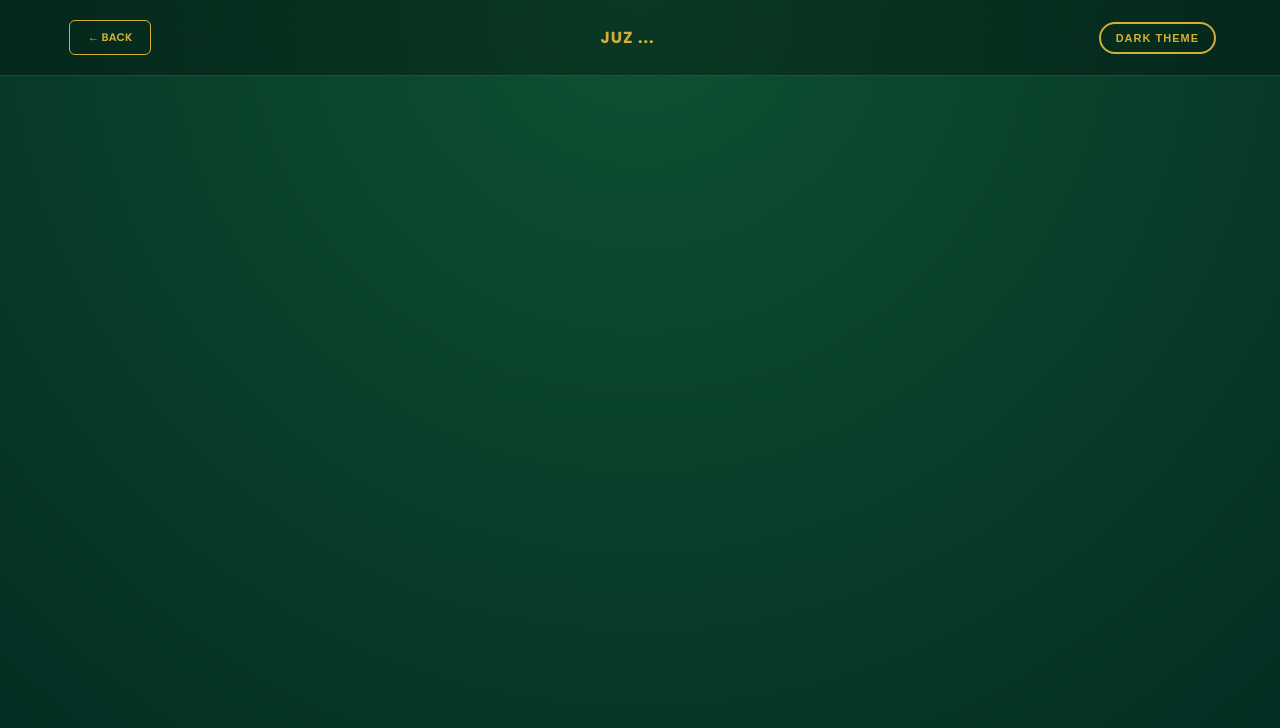
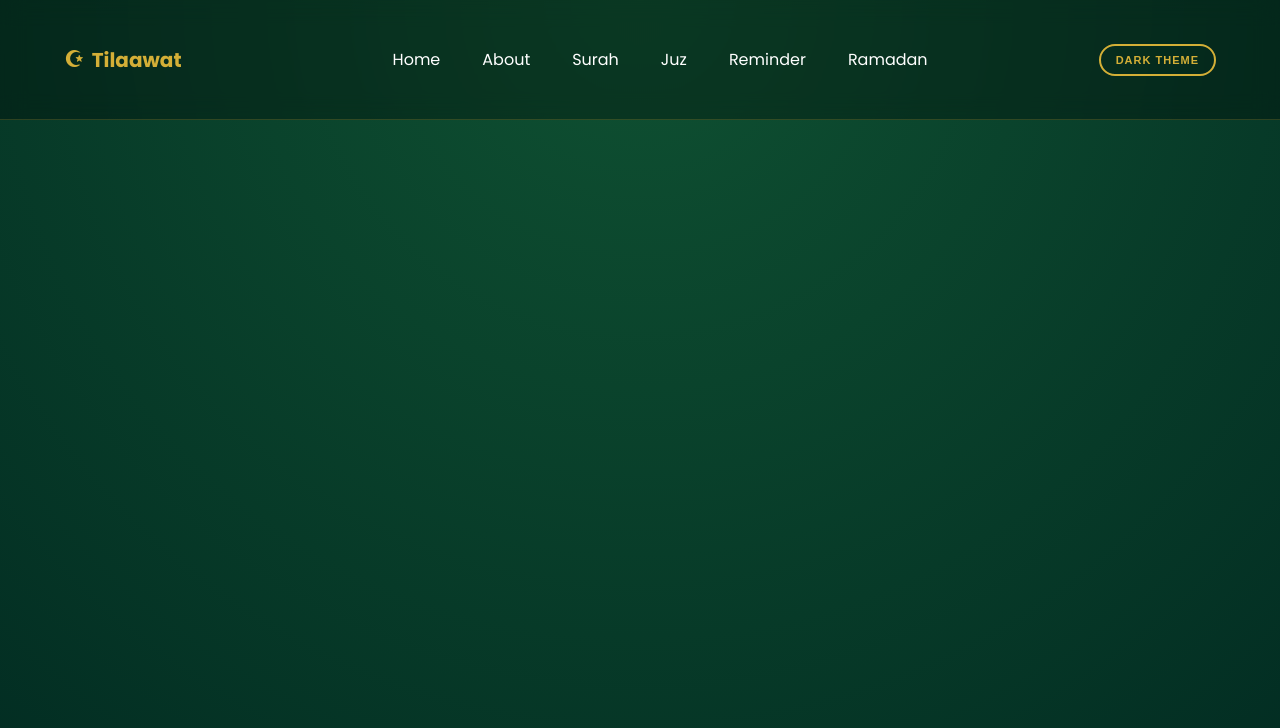
Before and after one commit to rayaanrazia9-coder/NuurHuda_Quran_Web, a plain HTML site: page reader.html in a window 1280 px wide. Drawn offline with Linux system fonts and the light colour scheme; a web font is replaced by a local one.

Commit message:
Refactor reader.html structure and navigation

```diff
--- a/reader.html
+++ b/reader.html
@@ -5,22 +5,48 @@
 <title>Reader</title>
 <link rel="stylesheet" href="juz.css">
 </head>
+
 <body>
+
 <div id="progress-container"><div id="progress-bar"></div></div>
+
 <header>
-        <div class="nav-container">
-            <a href="juz.html" class="btn">← BACK</a>
-            <span id="juzTitle" style="color: var(--gold); font-weight: 700; letter-spacing: 1px;">JUZ ...</span>
+  <div class="container nav">
+
+    <a class="brand" href="index.html">
+      <span class="brand-logo">☪</span>
+      <span class="brand-name">Tilaawat</span>
+    </a>
+
+    <nav>
+      <ul>
+        <li><a href="index.html">Home</a></li>
+        <li><a href="about.html">About</a></li>
+        <li><a href="surah.html">Surah</a></li>
+        <li><a href="juz.html">Juz</a></li>
+        <li><a href="reminder.html">Reminder</a></li>
+        <li><a href="ramadan.html">Ramadan</a></li>
+      </ul>
+    </nav>
+
     <button id="themeBtn" class="theme-toggle" onclick="toggleTheme()">Dark Theme</button>
+
   </div>
 </header>
+
+<h2 id="juzTitle" style="text-align:center;margin-top:30px;color:var(--gold);letter-spacing:2px;"></h2>
+
 <div id="quranContent"></div>
+
 <button id="scrollToTop">↑</button>
+
 <script src="juz.js"></script>
+
 <script>
 applyTheme();
 initUI();
 loadReader();
 </script>
+
 </body>
 </html>
```
Lines whose indentation alone changed are shown as unchanged.
